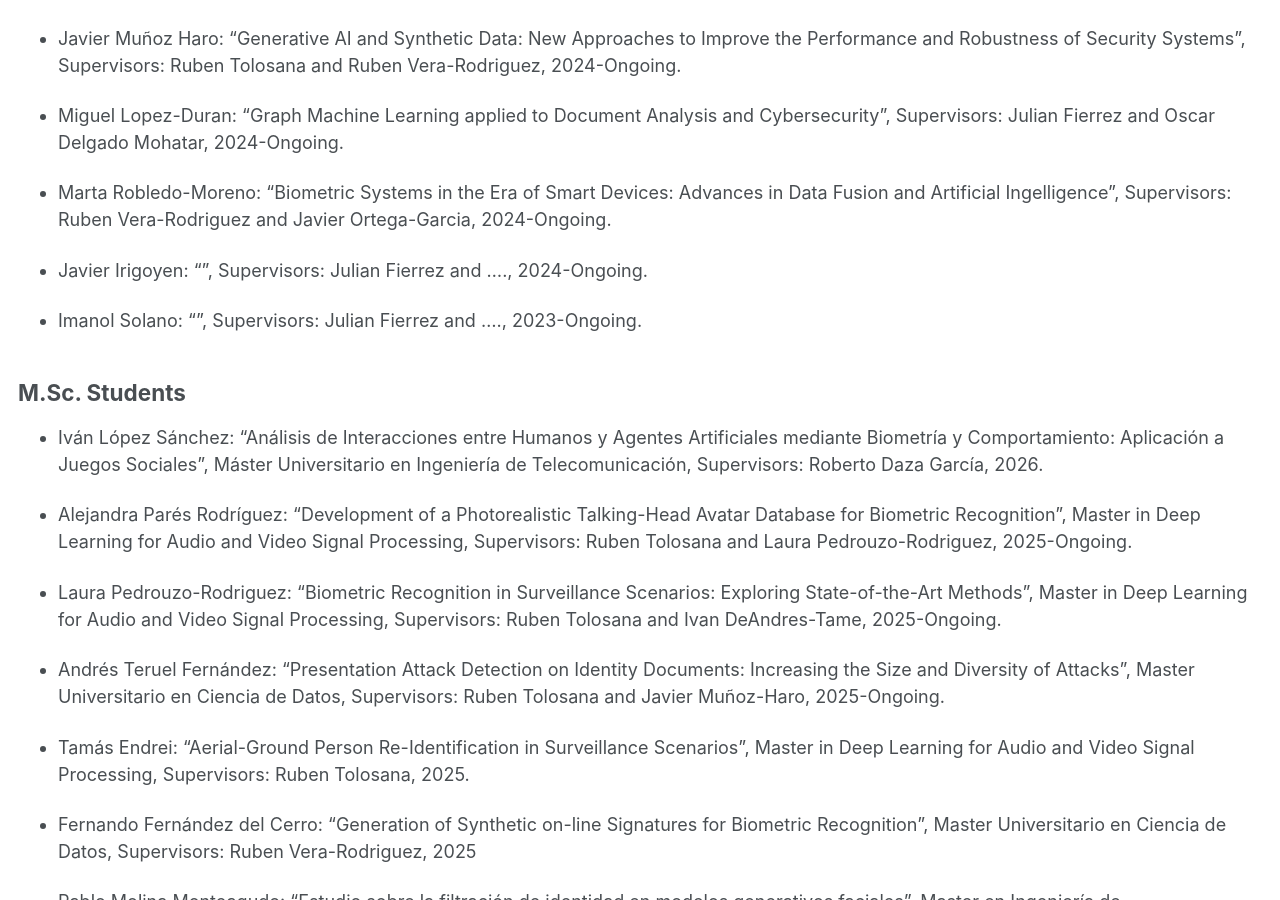
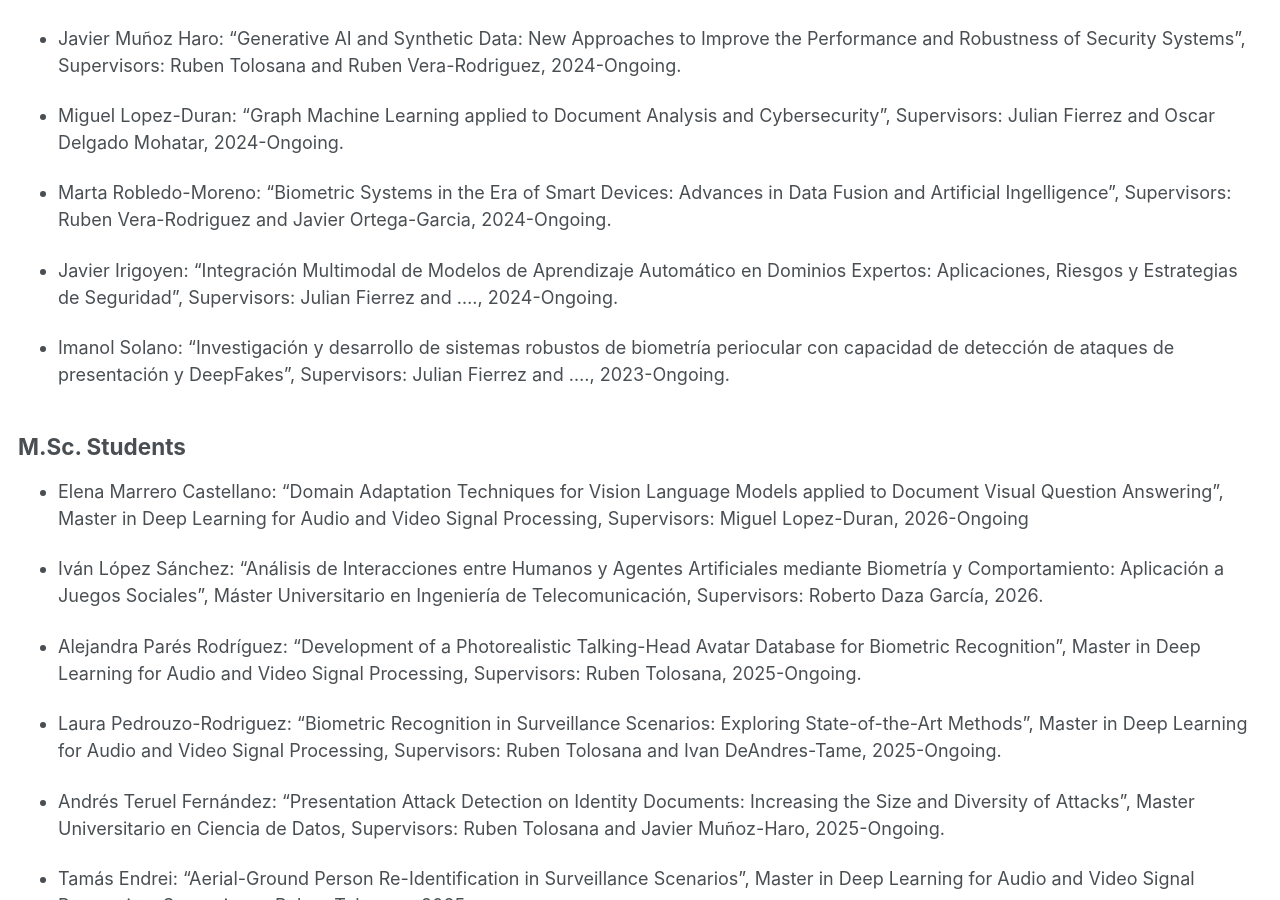
Before and after one commit to catedraeniauam/catedraeniauam.github.io, a Jekyll site: the page built from _pages/students.md, in a window 1280 px wide and 900 px high, scrolled down 289 px. Built offline with Jekyll 4.4.1, drawn with Linux system fonts in a browser that asks for light colours.

Commit message:
Ponemos nombres de tesis, cambiamos el supervisor de un estudiante de master y añadimos una nueva foto a la galeria

```diff
--- a/_pages/students.md
+++ b/_pages/students.md
@@ -16,16 +16,18 @@ PhD Students
 
 - Marta Robledo-Moreno: “Biometric Systems in the Era of Smart Devices: Advances in Data Fusion and Artificial Ingelligence”, Supervisors: Ruben Vera-Rodriguez and Javier Ortega-Garcia, 2024-Ongoing.
 
-- Javier Irigoyen: “”, Supervisors: Julian Fierrez and …., 2024-Ongoing.
+- Javier Irigoyen: “Integración Multimodal de Modelos de Aprendizaje Automático en Dominios Expertos: Aplicaciones, Riesgos y Estrategias de Seguridad”, Supervisors: Julian Fierrez and …., 2024-Ongoing.
 
-- Imanol Solano: “”, Supervisors: Julian Fierrez and …., 2023-Ongoing.
+- Imanol Solano: “Investigación y desarrollo de sistemas robustos de biometría periocular con capacidad de detección de ataques de presentación y DeepFakes”, Supervisors: Julian Fierrez and …., 2023-Ongoing.
 
 M.Sc. Students
 -----
 
+- Elena Marrero Castellano: "Domain Adaptation Techniques for Vision Language Models applied to Document Visual Question Answering", Master in Deep Learning for Audio and Video Signal Processing, Supervisors: Miguel Lopez-Duran, 2026-Ongoing
+
 - Iván López Sánchez: “Análisis de Interacciones entre Humanos y Agentes Artificiales mediante Biometría y Comportamiento: Aplicación a Juegos Sociales”, Máster Universitario en Ingeniería de Telecomunicación, Supervisors: Roberto Daza García, 2026.
 
-- Alejandra Parés Rodríguez: “Development of a Photorealistic Talking-Head Avatar Database for Biometric Recognition”, Master in Deep Learning for Audio and Video Signal Processing, Supervisors: Ruben Tolosana and Laura Pedrouzo-Rodriguez, 2025-Ongoing.
+- Alejandra Parés Rodríguez: “Development of a Photorealistic Talking-Head Avatar Database for Biometric Recognition”, Master in Deep Learning for Audio and Video Signal Processing, Supervisors: Ruben Tolosana, 2025-Ongoing.
 
 - Laura Pedrouzo-Rodriguez: “Biometric Recognition in Surveillance Scenarios: Exploring State-of-the-Art Methods”, Master in Deep Learning for Audio and Video Signal Processing, Supervisors: Ruben Tolosana and Ivan DeAndres-Tame, 2025-Ongoing.
 
```
Also changed, not shown: _pages/about.md (+2 -0 lines), _pages/gallery.md (+6 -0 lines), images/marta_iwbf26.jpg (added).
